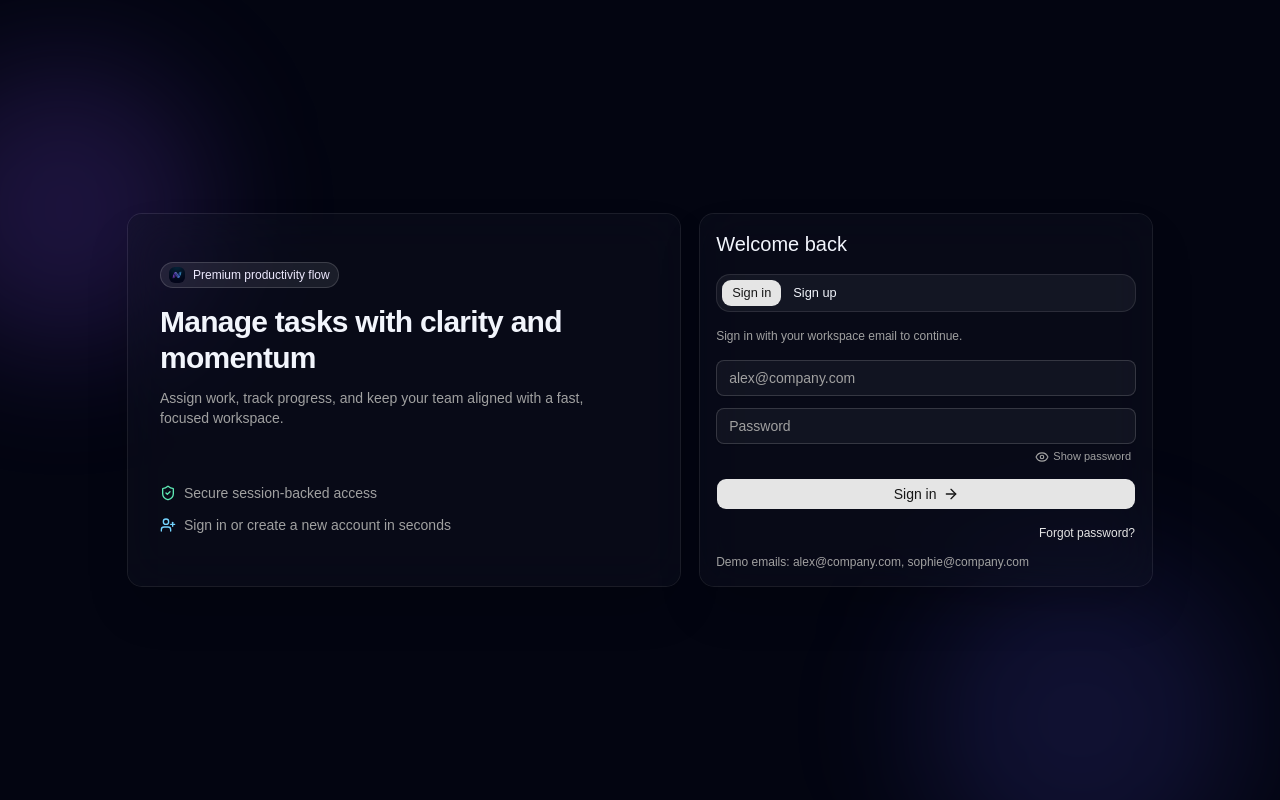
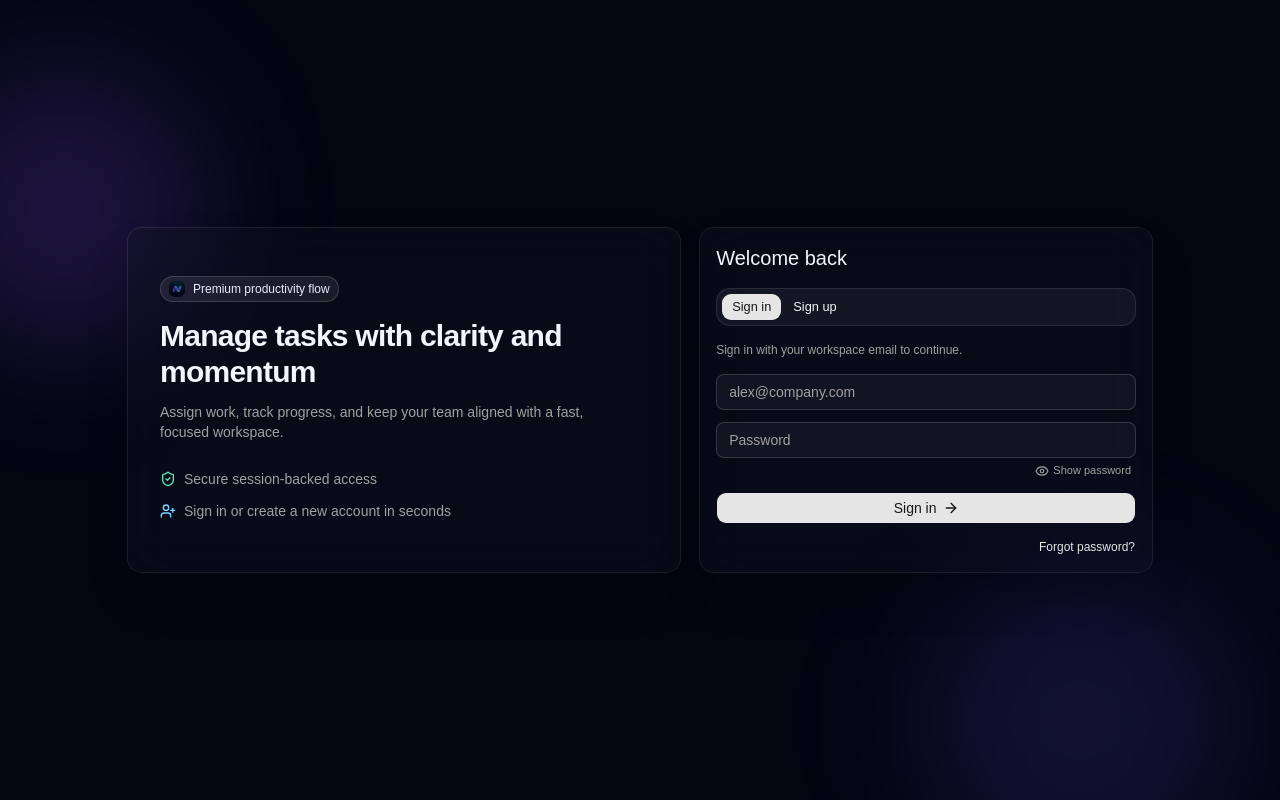
Before and after one commit to sandunMadhushan/TASK-MANAGER, a React (Vite) app: page /login in a window 1280 px wide. Built offline with nearby package versions, Linux system fonts and the light colour scheme; no server answers.

Commit message:
Update LoginPage.tsx

```diff
--- a/src/pages/LoginPage.tsx
+++ b/src/pages/LoginPage.tsx
@@ -280,9 +280,6 @@ export function LoginPage() {
                   </Button>
                 </div>
               ) : null}
-              <p className="text-xs text-muted-foreground">
-                Demo emails: alex@company.com, sophie@company.com
-              </p>
             </form>
           </CardContent>
         </Card>
```
